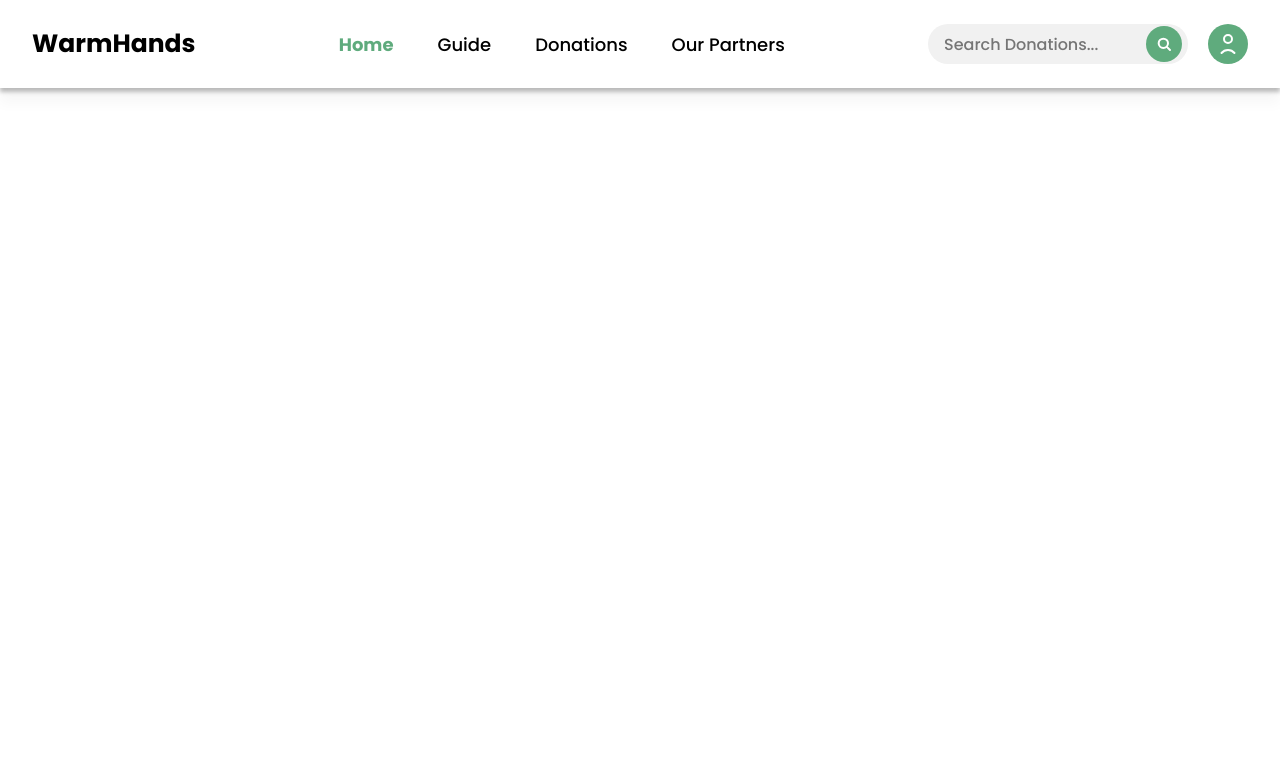
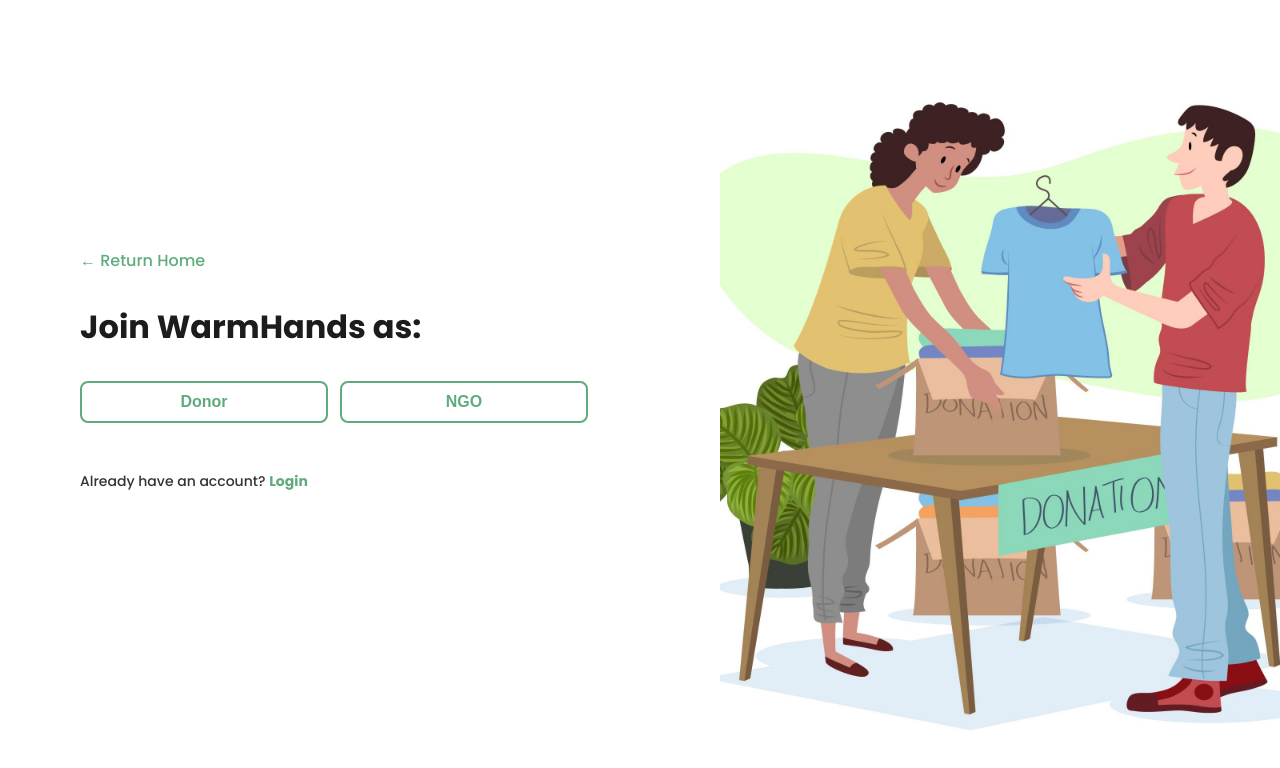
Before and after one commit to HusseinAtoui/donationplatform-frontend, a React (Create React App) app: page /signup in a window 1280 px wide. Shown: the top 768 px of the page. Built offline with nearby package versions, Linux system fonts and the light colour scheme.

Commit message:
signup setup
signupselect finished

```diff
--- a/src/App.js
+++ b/src/App.js
@@ -3,12 +3,15 @@ import { BrowserRouter as Router, Routes, Route, useLocation } from 'react-route
 import NavBar from './components/NavBar/NavBar';
 import HomePage from './pages/HomePage';
 import Login from './pages/Login/Login';
+import SignUpSelect from './pages/SignUp/SignUpSelect';
+import DonorSignUp from './pages/SignUp/DonorSignUp';
+import NgoSignUp from './pages/SignUp/NgoSignUp';
 
 function AppContent() {
   const location = useLocation();
 
   // Define paths where NavBar should NOT appear
-  const hideNavPaths = ['/login'];
+  const hideNavPaths = ['/login', '/signup', '/signup/donor', '/signup/dngo'];
 
   return (
     <>
@@ -16,6 +19,9 @@ function AppContent() {
       <Routes>
         <Route path="/" element={<HomePage />} />
         <Route path="/login" element={<Login />} />
+        <Route path="/signup" element={<SignUpSelect />} />
+        <Route path="/signup/donor" element={<DonorSignUp />} />
+        <Route path="/signup/ngo" element={<NgoSignUp />} />
       </Routes>
     </>
   );
--- a/src/pages/Login/Login.jsx
+++ b/src/pages/Login/Login.jsx
@@ -26,7 +26,7 @@ export default function Login() {
     return (
         <div className="login-container">
             <div className="login-left">
-                <p className="return-text" onClick={() => navigate('/')} style={{ cursor: 'pointer' }}>← Return</p>
+                <p className="return-text" onClick={() => navigate('/')} style={{ cursor: 'pointer' }}>← Return Home</p>
                 <h1 className="welcome-title">Welcome Back to WarmHands!</h1>
 
                 <p className="login-as-label">Login in as:</p>
--- /dev/null
+++ b/src/pages/SignUp/DonorSignUp.jsx
@@ -0,0 +1,35 @@
+import React, { useState } from 'react';
+import './DonorSignUp.css';
+
+export default function DonorSignUp() {
+  const [formData, setFormData] = useState({
+    firstName: '',
+    lastName: '',
+    email: '',
+    phone: '',
+    password: ''
+  });
+
+  const handleChange = (e) => {
+    setFormData({ ...formData, [e.target.name]: e.target.value });
+  };
+
+  const handleSubmit = (e) => {
+    e.preventDefault();
+    console.log('Donor sign-up data:', formData);
+  };
+
+  return (
+    <div className="signup-container">
+      <h2>Donor Sign Up</h2>
+      <form onSubmit={handleSubmit} className="signup-form">
+        <input name="firstName" placeholder="First Name" onChange={handleChange} />
+        <input name="lastName" placeholder="Last Name" onChange={handleChange} />
+        <input name="email" placeholder="Email" onChange={handleChange} />
+        <input name="phone" placeholder="Phone Number" onChange={handleChange} />
+        <input name="password" type="password" placeholder="Password" onChange={handleChange} />
+        <button type="submit">Sign Up</button>
+      </form>
+    </div>
+  );
+}
--- /dev/null
+++ b/src/pages/SignUp/SignUpSelect.css
@@ -0,0 +1,105 @@
+@import url('https://fonts.googleapis.com/css2?family=Inter:wght@400;600&family=Poppins:wght@500;700&display=swap');
+
+/* Container */
+.signup-select-container {
+    display: flex;
+    height: 100vh;
+    font-family: 'Poppins', sans-serif;
+    overflow: hidden;
+}
+
+/* Left Section */
+.signup-select-left {
+    flex: 1;
+    padding: 60px 80px;
+    display: flex;
+    flex-direction: column;
+    justify-content: center;
+    background-color: #ffffff;
+    box-sizing: border-box;
+    padding-top: 0;
+}
+
+/* Return text */
+.return-text {
+    color: #5FAB7D;
+    font-size: 16px;
+    font-weight: 500;
+    cursor: pointer;
+    margin-bottom: 30px;
+}
+
+/* Heading */
+.welcome-title {
+    font-size: 32px;
+    font-weight: 700;
+    color: #1C1C1C;
+    margin-bottom: 30px;
+}
+
+/* Buttons */
+.user-type-toggle {
+    display: flex;
+    gap: 12px;
+    margin-bottom: 24px;
+}
+
+.user-type-btn {
+    padding: 10px 20px;
+    border: 2px solid #5FAB7D;
+    border-radius: 8px;
+    background-color: white;
+    color: #5FAB7D;
+    font-weight: 600;
+    cursor: pointer;
+    transition: all 0.2s ease;
+}
+
+.user-type-btn.active,
+.user-type-btn:hover {
+    background-color: #5FAB7D;
+    color: white;
+}
+
+/* Login prompt */
+.login-prompt {
+    font-size: 14px;
+    color: #333;
+    margin-top: 24px;
+    font-family: 'Poppins', sans-serif;
+}
+
+.login-link {
+    color: #5FAB7D;
+    font-weight: 600;
+    cursor: pointer;
+    text-decoration: none;
+}
+
+.login-link:hover,
+.login-link:focus {
+    color: #4a9468;
+}
+
+/* Right Section (image stays the same) */
+.login-image {
+    flex: 1;
+    background-image: url('../../assets/login-illustration.jpg');
+    background-size: cover;
+    background-position: center;
+    background-repeat: no-repeat;
+}
+
+/* Responsive */
+@media (max-width: 768px) {
+    .signup-select-container {
+        flex-direction: column;
+    }
+
+    .signup-select-left,
+    .login-image {
+        max-width: 100%;
+        flex: none;
+        height: 50vh;
+    }
+}
--- /dev/null
+++ b/src/pages/SignUp/SignUpSelect.jsx
@@ -0,0 +1,56 @@
+import React, { useState } from 'react';
+import { useNavigate } from 'react-router-dom';
+import './SignUpSelect.css';
+
+export default function UserTypeSelection() {
+    const navigate = useNavigate();
+    const [selected, setSelected] = useState(null);
+
+    const handleSelect = (type) => {
+        setSelected(type);
+        setTimeout(() => {
+            navigate(`/signup/${type}`);
+        }, 100);
+    };
+
+    return (
+        <div className="signup-select-container">
+            <div className="signup-select-left">
+                <p className="return-text" onClick={() => navigate('/')}>
+                    ← Return Home
+                </p>
+
+                <h1 className="welcome-title">Join WarmHands as:</h1>
+
+                <div className="user-type-toggle">
+                    <button
+                        className={`user-type-btn ${selected === 'donor' ? 'active' : ''}`}
+                        onClick={() => handleSelect('donor')}
+                    >
+                        Donor
+                    </button>
+                    <button
+                        className={`user-type-btn ${selected === 'ngo' ? 'active' : ''}`}
+                        onClick={() => handleSelect('ngo')}
+                    >
+                        NGO
+                    </button>
+                </div>
+
+                <p className="login-prompt">
+                    Already have an account?{' '}
+                    <span
+                        className="login-link"
+                        onClick={() => navigate('/login')}
+                        role="button"
+                        tabIndex={0}
+                    >
+                        Login
+                    </span>
+                </p>
+            </div>
+
+            <div className="login-image" />
+        </div>
+    );
+}
```
Also changed, not shown: src/pages/SignUp/DonorSignUp.css (added), src/pages/SignUp/NgoSignUp.css (added), src/pages/SignUp/NgoSignUp.jsx (added).
